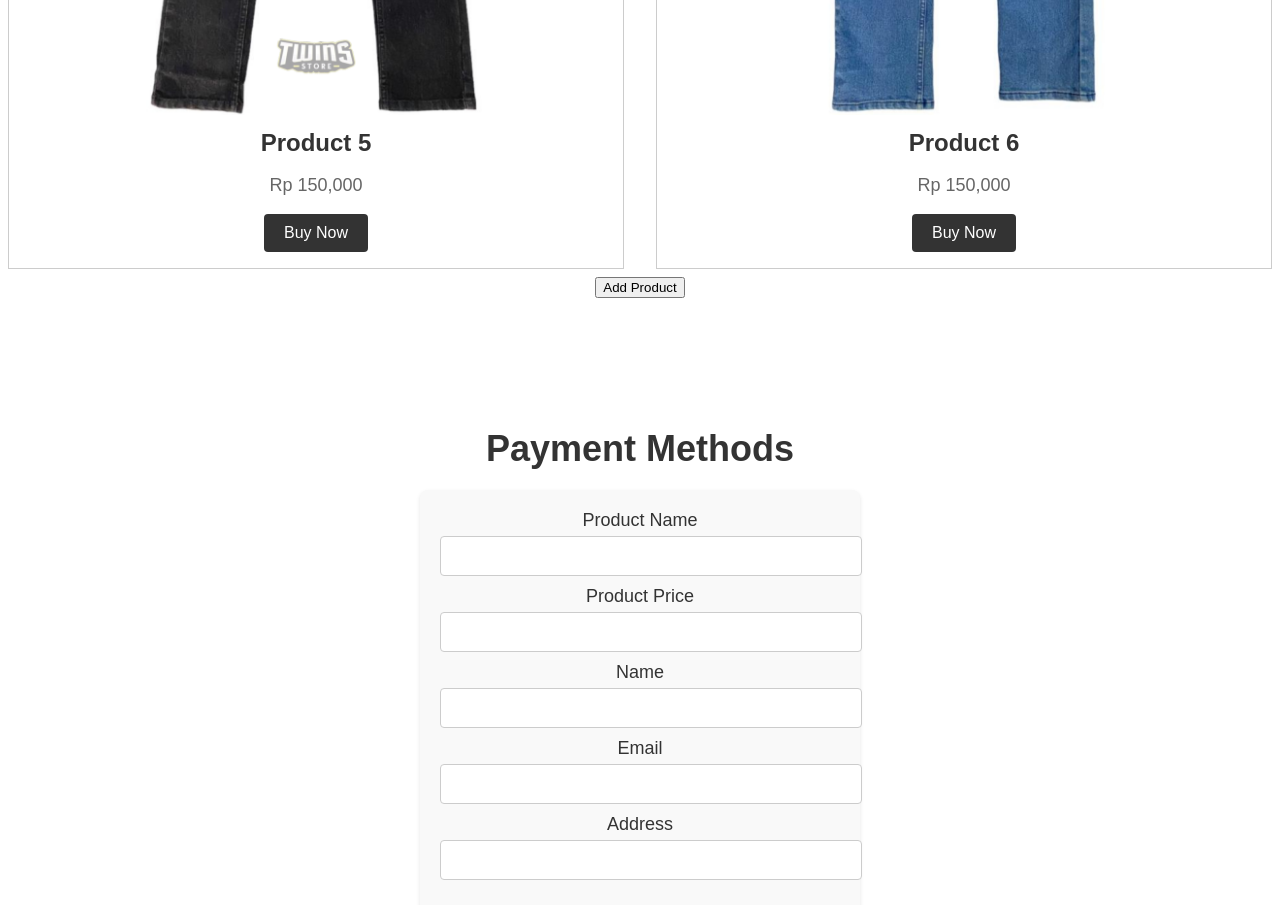
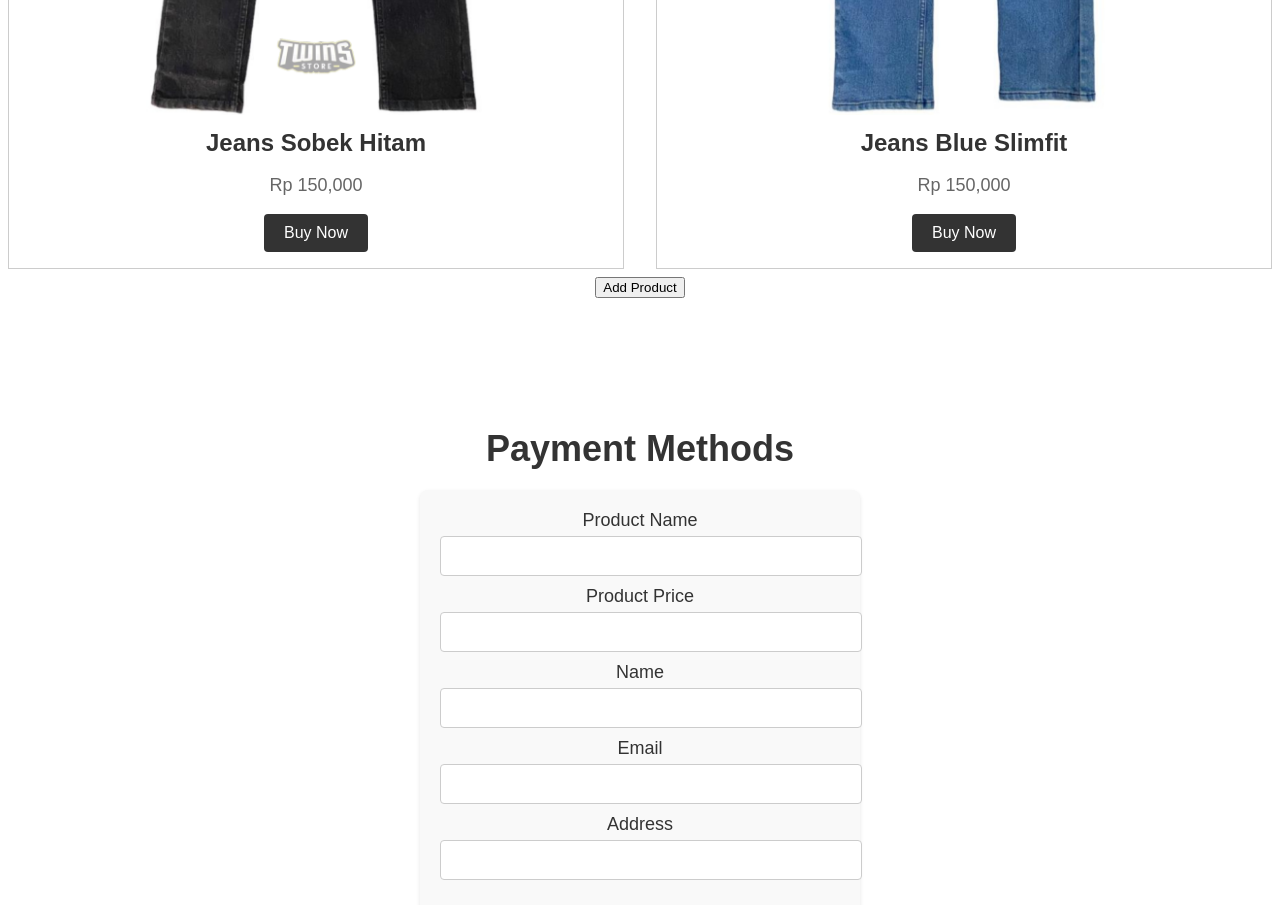
Before and after one commit to Tibheee/twinsstore_, a plain HTML site: page index.html in a window 1280 px wide. Shown: the part 2560-3465 px from the top of the page. Drawn offline with Linux system fonts and the light colour scheme.

Commit message:
Update index.html

```diff
--- a/index.html
+++ b/index.html
@@ -55,13 +55,13 @@
             </div>
             <div class="product" data-name="Product 5" data-price="500000">
                 <img src="jeans sobek 1.png" alt="Product 5">
-                <h3>Product 5</h3>
+                <h3>Jeans Sobek Hitam</h3>
                 <p>Rp 150,000</p>
                 <button class="buy-button">Buy Now</button>
             </div>
             <div class="product" data-name="Product 6" data-price="600000">
                 <img src="Jeans Bioblitz.png" alt="Product 6">
-                <h3>Product 6</h3>
+                <h3>Jeans Blue Slimfit</h3>
                 <p>Rp 150,000</p>
                 <button class="buy-button">Buy Now</button>
             </div>
```
